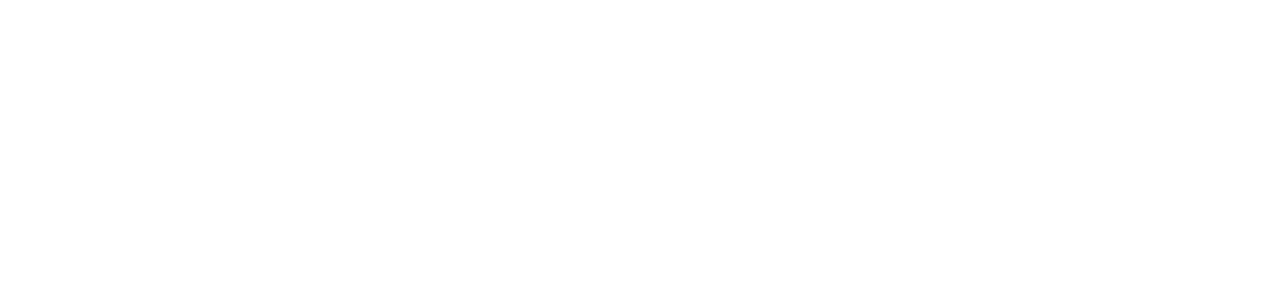
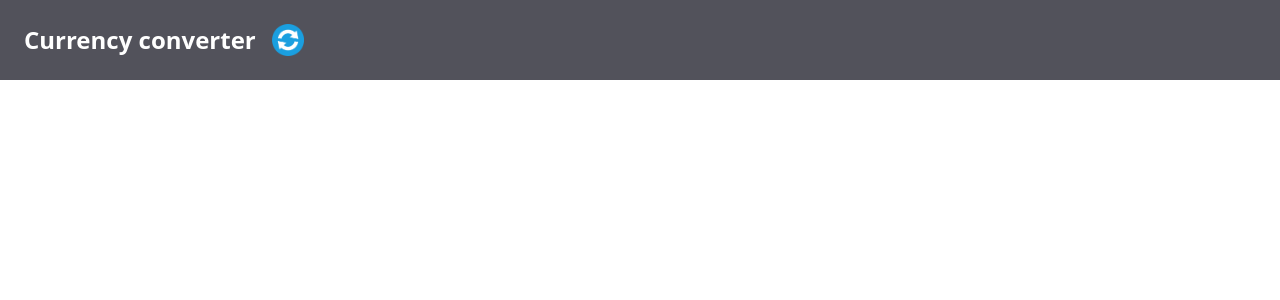
Before and after one commit to IvanNugiban/currency-converter, a React (Create React App) app: page / in a window 1280 px wide. Shown: the top 300 px of the page. Built offline with nearby package versions, Linux system fonts and the light colour scheme.

Commit message:
Added header

```diff
--- a/src/App.tsx
+++ b/src/App.tsx
@@ -1,4 +1,5 @@
 import React from 'react';
+import Header from './components/Header';
 
 
 
@@ -8,7 +9,7 @@
 
   return (
     <div>
-
+      <Header/>
     </div>
   );
 }
--- /dev/null
+++ b/src/components/ConvertSection.tsx
@@ -0,0 +1,13 @@
+import React from "react";
+
+const ConvertSection : React.FC = () => {
+
+return (
+    <section>
+
+    </section>
+)
+
+}
+
+export default ConvertSection;
--- /dev/null
+++ b/src/components/Header.tsx
@@ -0,0 +1,17 @@
+import React from 'react';
+import Logo from "../img/Logo.png";
+
+const Header: React.FC = () => {
+  return (
+    <header className="text-white bg-zinc-600">
+    <div className="container mx-auto py-2 px-6 flex justify-between items-center">
+      <div className="flex items-center gap-4">
+        <h1 className="text-2xl font-bold">Currency converter</h1>
+        <img src={Logo} alt="Logo" className="h-8 mr-2" />
+      </div>
+    </div>
+  </header>
+  );
+};
+
+export default Header;
--- /dev/null
+++ b/src/png.d.ts
@@ -0,0 +1 @@
+declare module "*.png"
--- a/src/redux/store.ts
+++ b/src/redux/store.ts
@@ -1,6 +1,5 @@
-import { createStore } from "@reduxjs/toolkit"
 import currencyReducer from "./currencyReducer"
-
+import { createStore } from "redux"
 
 const store = createStore(currencyReducer);
 
```
Also changed, not shown: src/img/Logo.png (added).
